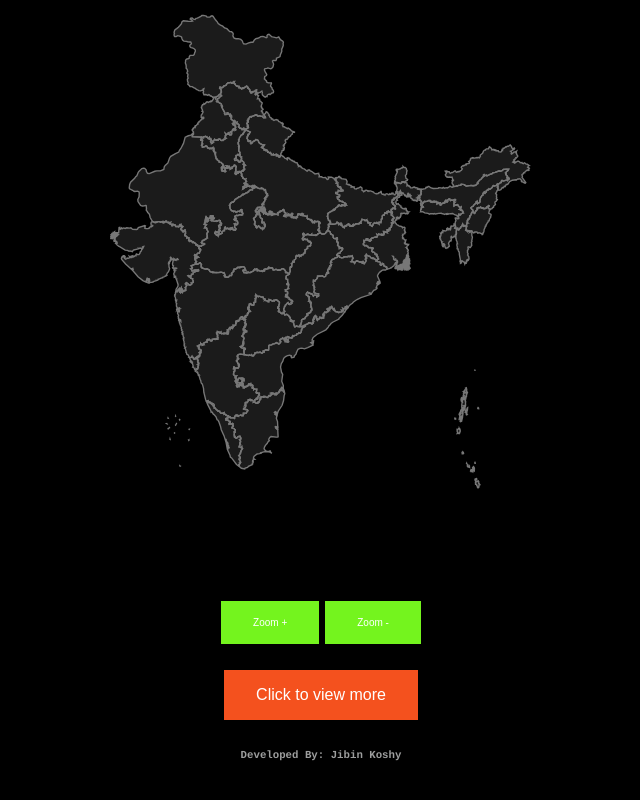
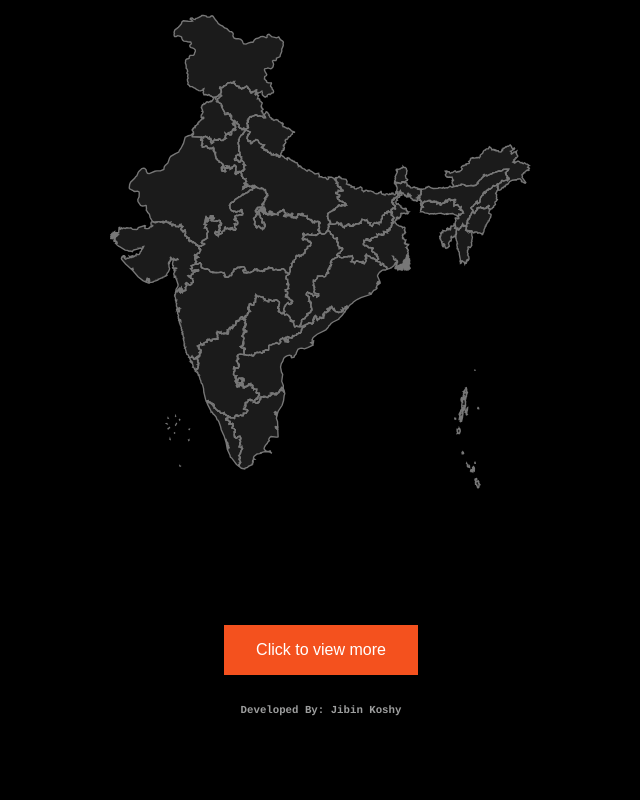
Before and after one commit to JibinKoshy07/covid-map-test, a plain HTML site: page index.html in a window 1280 px wide. Shown: the part 378-1178 px from the top of the page, without its empty margins (319-959 px from the left). Drawn offline with Linux system fonts and the light colour scheme; no server answers.

Commit message:
Update index.html

```diff
--- a/index.html
+++ b/index.html
@@ -371,7 +371,7 @@
       </div>
 	  </div>
 
-    <div class="zoomdiv">
+<!--     <div class="zoomdiv">
     <button class="zoombtn" type="button" onclick="zoomin()">
       Zoom +
     </button>
@@ -379,7 +379,7 @@
     <button class="zoombtn" type="button" onclick="zoomout()">
       Zoom -
     </button>
-    </div>
+    </div> -->
     <h1> </h1>
     <div class="formore"><input class="button" type=button onClick="location.href='worldcase.html'" value='Click to view more'></div>
     <div class="credit">
```
